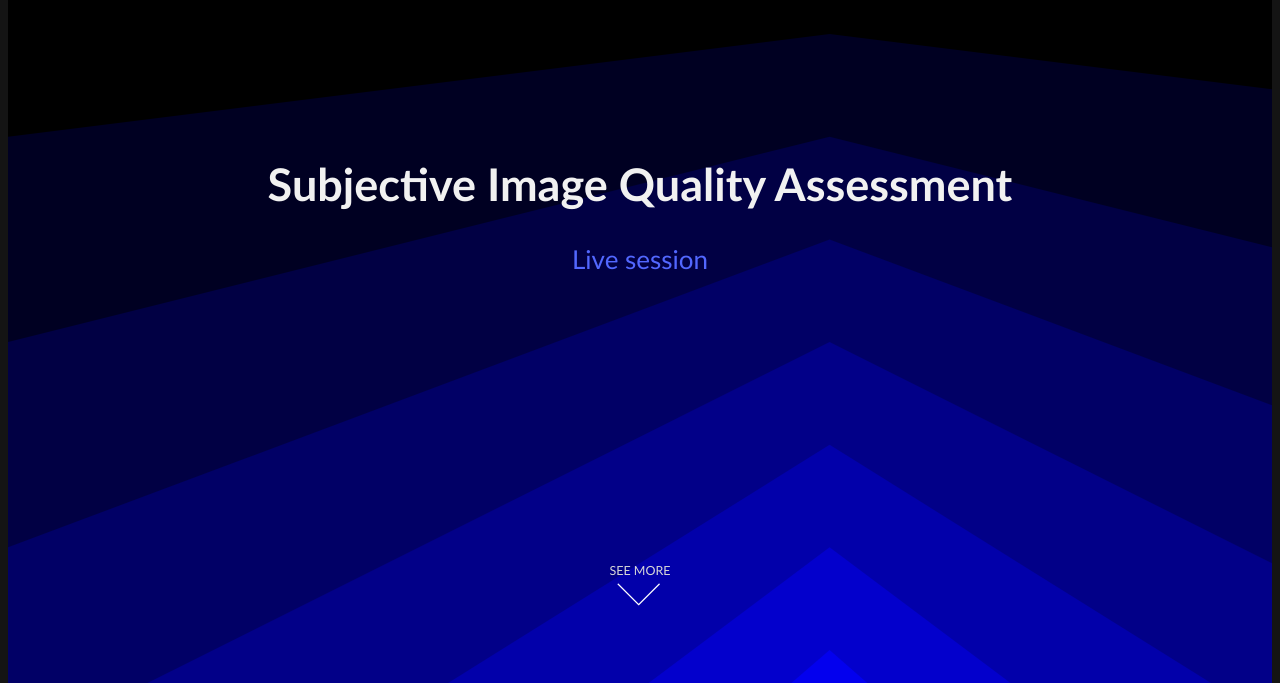
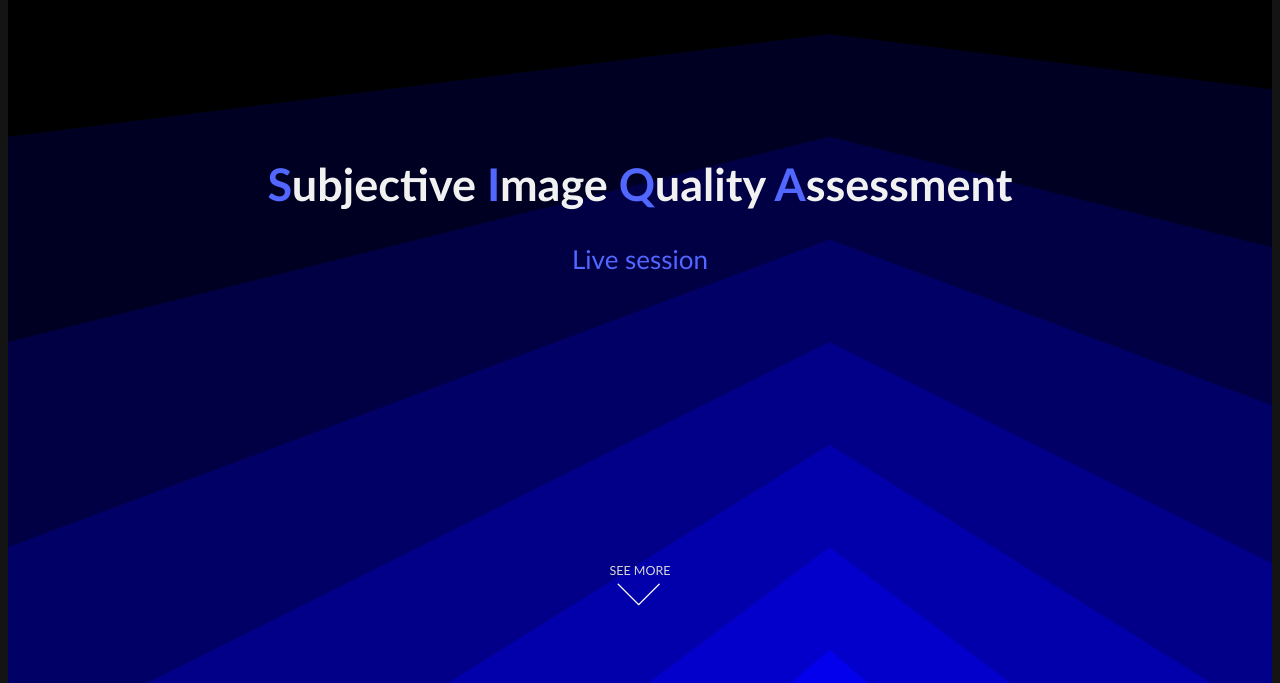
Before and after one commit to aiman-al-masoud/image_quality_assessment, a Flask app: page / in a window 1280 px wide. Shown: the part 49-732 px from the top of the page. Run offline with Flask 2, Linux system fonts and the light colour scheme.

Commit message:
Improved header visual effect

```diff
--- a/static/stylesheets/style.css
+++ b/static/stylesheets/style.css
@@ -76,6 +76,10 @@ h1, h2, h3, h4, h5, h6, p{
 #flip {
   height:40px;
   overflow:hidden;
+}
+
+.flip-color{
+  color: #5267ff;
 }
 
 #flip > div > div {
--- a/templates/index.html
+++ b/templates/index.html
@@ -27,7 +27,7 @@
     </nav>
 
     <header id="header">
-        <h1>Subjective Image Quality Assessment</h1>
+        <h1><span class="flip-color">S</span>ubjective <span class="flip-color">I</span>mage <span class="flip-color">Q</span>uality <span class="flip-color">A</span>ssessment</h1>
         <div id=container>
             <div id=flip>
               <div><div>Live session</div></div>
```
